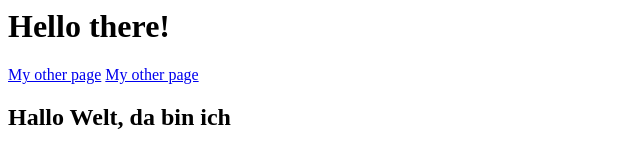
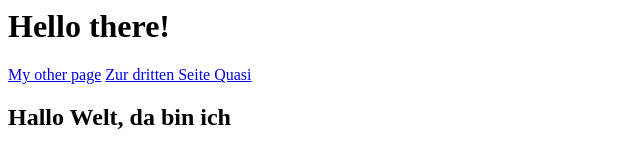
Before and after one commit to D-Rausch/web-platform-kax86z, a plain HTML site: page dritte.html in a window 1280 px wide. Shown: the full height of the page, 0-640 px from the left. Drawn offline with Linux system fonts and the light colour scheme.

Commit message:
2 files modified

```diff
--- a/dritte.html
+++ b/dritte.html
@@ -7,7 +7,7 @@
   <body>
     <h1>Hello there!</h1>
     <a href="/me.html">My other page</a>
-    <a href="/dritte.html">My other page</a>
+    <a href="/dritte.html">Zur dritten Seite Quasi</a>
     <h2>Hallo Welt, da bin ich</h2>
   </body>
 </html>
```
Also changed, not shown: index.html (+1 -1 lines).
